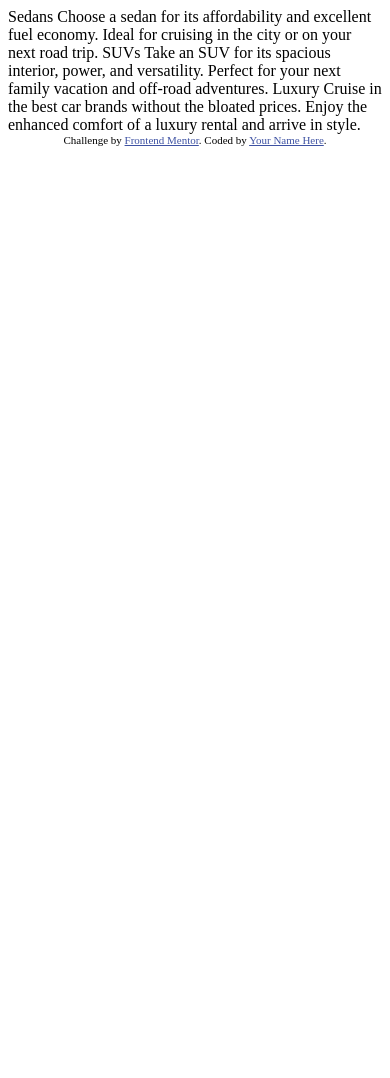
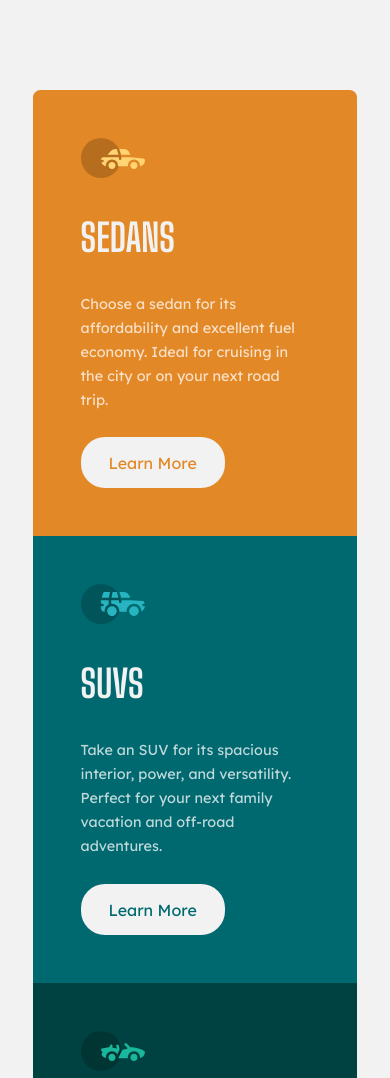
Before and after one commit to jarher/3ColumnsPreviewCardComponent, a plain HTML site: page index.html in a window 390 px wide. Shown: the top 1078 px of the page. Before the commit the page ends 844 px from the top, so only its background shows below. Drawn offline with Linux system fonts and the light colour scheme.

Commit message:
mobile styles finished

```diff
--- a/index.html
+++ b/index.html
@@ -1,36 +1,55 @@
 <!DOCTYPE html>
 <html lang="en">
+
 <head>
   <meta charset="UTF-8">
-  <meta name="viewport" content="width=device-width, initial-scale=1.0"> <!-- displays site properly based on user's device -->
+  <meta name="viewport" content="width=device-width, initial-scale=1.0">
+  <!-- displays site properly based on user's device -->
 
   <link rel="icon" type="image/png" sizes="32x32" href="./images/favicon-32x32.png">
 
   <title>Frontend Mentor | 3-column preview card component</title>
+  <link rel="stylesheet" href="./styles.css">
+</head>
 
-  <!-- Feel free to remove these styles or customise in your own stylesheet 👍 -->
-  <style>
-    .attribution { font-size: 11px; text-align: center; }
-    .attribution a { color: hsl(228, 45%, 44%); }
-  </style>
-</head>
 <body>
+  <main>
+    <div class="card-container">
+      <div class="card">
+        <figure>
+          <img src="./images/icon-sedans.svg" alt="icon sedan" class="image-logo">
+        </figure>
+        <h1 class="card-title">Sedans</h1>
+        <p class="card-description">Choose a sedan for its affordability and excellent fuel economy. Ideal for cruising
+          in the city
+          or on your next road trip.</p>
+        <button class="card-button">Learn More</button>
+      </div>
+      <div class="card">
+        <figure>
+          <img src="./images/icon-suvs.svg" alt="icon suvs" class="image-logo">
+        </figure>
+        <h1 class="card-title">SUVs</h1>
+        <p class="card-description">Take an SUV for its spacious interior, power, and versatility. Perfect for your next
+          family vacation
+          and off-road adventures.</p>
+        <button class="card-button">Learn More</button>
+      </div>
+      <div class="card">
+        <figure>
+          <img src="./images/icon-luxury.svg" alt="icon luxury" class="image-logo">
+        </figure>
+        <h1 class="card-title">Luxury</h1>
+        <p class="card-description">Cruise in the best car brands without the bloated prices. Enjoy the enhanced comfort
+          of a luxury
+          rental and arrive in style.</p>
+        <button class="card-button">Learn More</button>
+      </div>
+    </div>
+  </main>
 
-  Sedans
-  Choose a sedan for its affordability and excellent fuel economy. Ideal for cruising in the city
-  or on your next road trip.
 
-  SUVs
-  Take an SUV for its spacious interior, power, and versatility. Perfect for your next family vacation
-  and off-road adventures.
 
-  Luxury
-  Cruise in the best car brands without the bloated prices. Enjoy the enhanced comfort of a luxury
-  rental and arrive in style.
+</body>
 
-  <div class="attribution">
-    Challenge by <a href="https://www.frontendmentor.io?ref=challenge" target="_blank">Frontend Mentor</a>.
-    Coded by <a href="#">Your Name Here</a>.
-  </div>
-</body>
 </html>
--- /dev/null
+++ b/styles.css
@@ -0,0 +1,92 @@
+@font-face {
+  font-family: "Lexen-Deca";
+  src: url("./fonts/Lexend_Deca/LexendDeca-VariableFont_wght.ttf");
+}
+@font-face {
+  font-family: "Big-Shoulders-Display";
+  src: url("./fonts/Big_Shoulders_Display/BigShouldersDisplay-VariableFont_wght.ttf");
+}
+:root {
+  --Bright-orange: hsl(31, 77%, 52%);
+  --Dark-cyan: hsl(184, 100%, 22%);
+  --Very-dark-cyan: hsl(179, 100%, 13%);
+  --Transparent-white: hsla(0, 0%, 100%, 0.75); /*(paragraphs) */
+  --Very-light-gray: hsl(0, 0%, 95%); /*(background, headings, buttons)*/
+  --size: 15px;
+}
+
+* {
+  margin: 0;
+  padding: 0;
+  box-sizing: border-box;
+}
+html {
+  scroll-behavior: smooth;
+}
+body {
+  background-color: var(--Very-light-gray);
+  width: 100%;
+}
+main {
+  min-height: 100vh;
+  width: 100vw;
+}
+.card-container {
+  width: 20.3rem;
+  margin: 5.6rem auto;
+  display: grid;
+  border-radius: 0.46rem;
+  overflow: hidden;
+}
+.card {
+  padding: 3rem;
+}
+.card:nth-child(1) {
+  background-color: var(--Bright-orange);
+}
+.card:nth-child(2) {
+  background-color: var(--Dark-cyan);
+}
+.card:nth-child(3) {
+  background-color: var(--Very-dark-cyan);
+}
+img {
+  width: 4rem;
+}
+.card-title {
+  margin-top: 2rem;
+  font-size: 2.386rem;
+  color: var(--Very-light-gray);
+  font-family: "Big-Shoulders-Display";
+  text-transform: uppercase;
+}
+.card-description {
+  margin-top: 2rem;
+  line-height: 1.5rem;
+  font-size: 0.9rem;
+  color: var(--Transparent-white);
+  font-family: "Lexen-Deca";
+}
+.card-button {
+  margin-top: 1.6rem;
+  width: 9rem;
+  height: 3.2rem;
+  background-color: var(--Very-light-gray);
+  border: none;
+  border-radius: 1.5rem;
+  font-family: "Lexen-Deca";
+  font-size: 1rem;
+}
+.card-button:focus {
+  border: none;
+  outline: none;
+}
+.card:nth-child(1) .card-button {
+  color: var(--Bright-orange);
+}
+.card:nth-child(2) .card-button {
+  color: var(--Dark-cyan);
+}
+.card:nth-child(3) .card-button {
+  color: var(--Very-dark-cyan);
+}
```
Also changed, not shown: fonts/Big_Shoulders_Display/BigShouldersDisplay-VariableFont_wght.ttf (added), fonts/Big_Shoulders_Display/OFL.txt (added), fonts/Big_Shoulders_Display/README.txt (added), fonts/Lexend_Deca/LexendDeca-VariableFont_wght.ttf (added), fonts/Lexend_Deca/OFL.txt (added), fonts/Lexend_Deca/README.txt (added).
